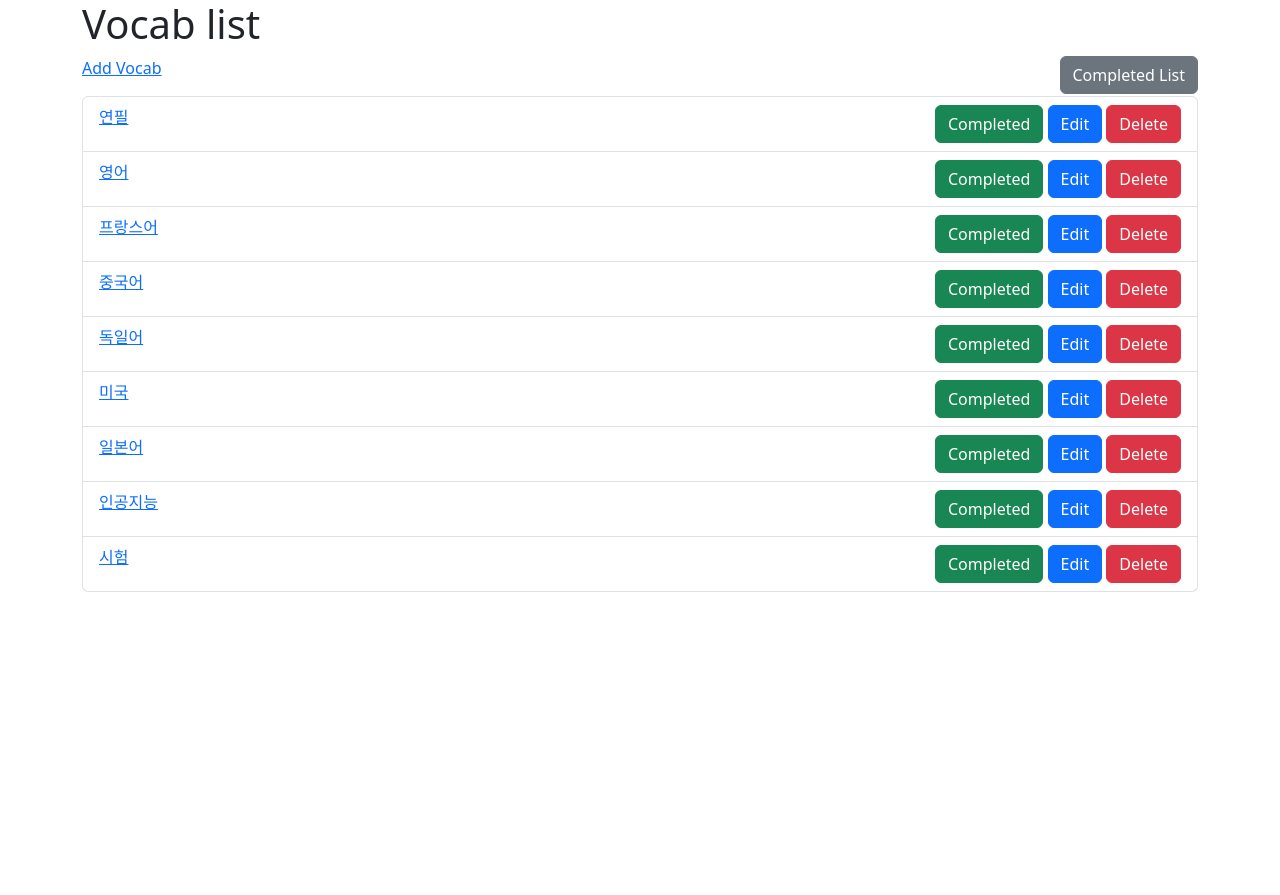
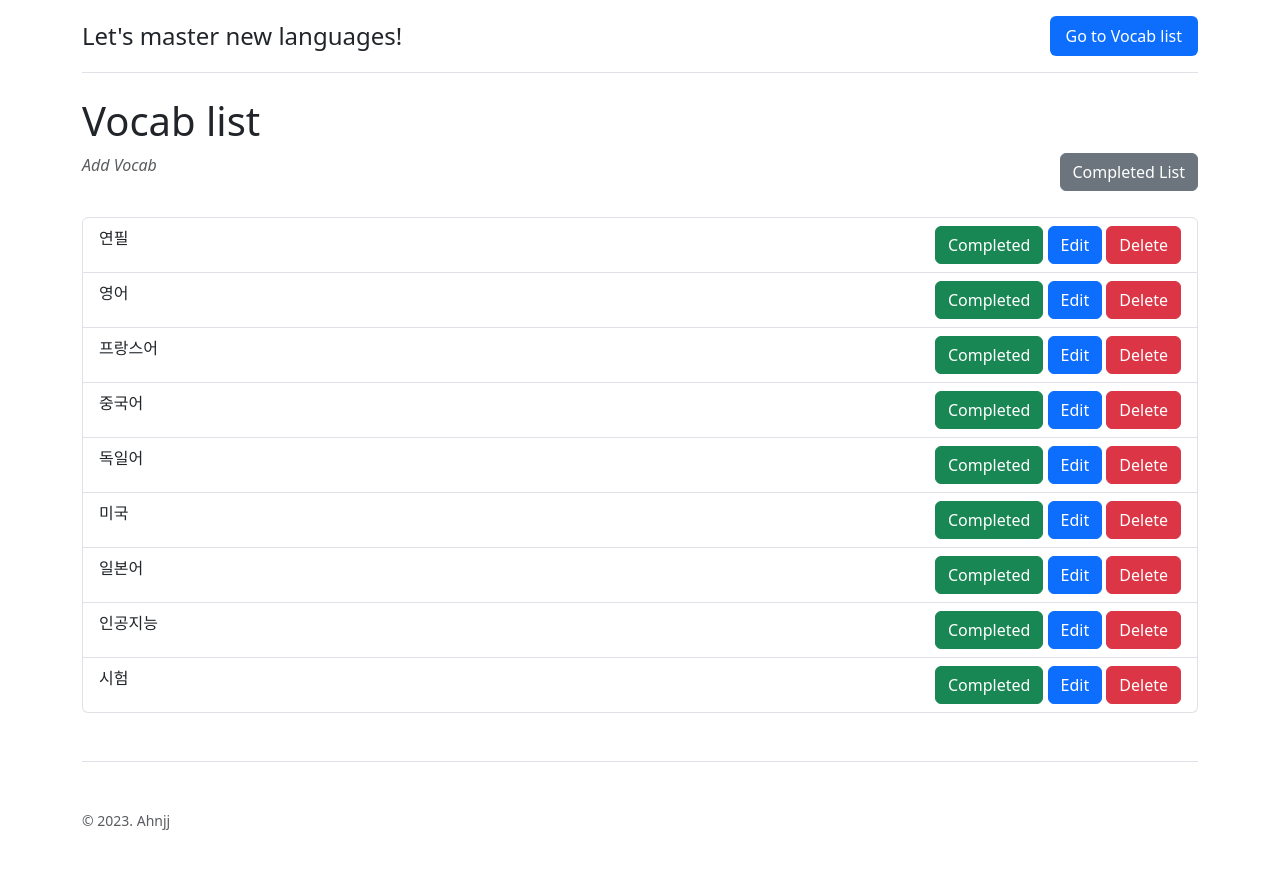
Before and after one commit to ahnjj/Language_master, a Django app: page /langapp/ in a window 1280 px wide. Before the commit the page ends 592 px from the top, so only its background shows below. Run offline with Django 4.2, Linux system fonts and the light colour scheme; data comes from the database, SQL or seed files in the repository; both versions use the stored data as it was after the commit; some libraries are stand-ins or nearby versions.

Commit message:
for install heroku:procfile,runtime,settings, AND design editted 0925

```diff
--- a/langapp/models.py
+++ b/langapp/models.py
@@ -21,7 +21,7 @@ class Vocab(models.Model):
 
 
     word_ko = models.CharField(max_length=100, verbose_name = "Meaning")  # 한국어 단어
-    word_fo = models.CharField(max_length=100, blank=True, verbose_name="Voacab")  # 외국어 단어(번역한것)
+    word_fo = models.CharField(max_length=100, blank=True, verbose_name="Vocab")  # 외국어 단어(번역한것)
     language = models.CharField(max_length=10, choices=Language.choices, default=Language.ENGLISH, verbose_name="Language")
     sentence = models.TextField(blank=True, verbose_name="Sentence") # 예문
     created = models.DateTimeField(auto_now_add=True)
--- /dev/null
+++ b/langapp/templates/langapp/base.html
@@ -0,0 +1,46 @@
+{# langapp/templates/langapp/base.html #}
+
+{% load django_bootstrap5 %}
+
+<!DOCTYPE html>
+<html lang="ko">
+<head>
+    <meta charset="UTF-8">
+    <meta name="viewport" content="width=device-width, initial-scale=1.0">
+    <title>Language Master</title>
+    {% bootstrap_css %}
+    {% bootstrap_javascript %}
+    {% block extra-css %}{% endblock %}
+</head>
+<body>
+    <div class="container">
+        <header class="d-flex flex-wrap justify-content-center py-3 mb-4 border-bottom">
+            <a href="{% url 'vocab_list' %}"
+                class="d-flex align-items-center mb-3 mb-md-0 me-md-auto text-dark text-decoration-none">
+               <span class="fs-4">Let's master new languages!</span>
+            </a>
+            <ul class="nav nav-pills">
+                <li class="nav-item">
+                    <a href="{% url 'vocab_list' %}" class="nav-link active">Go to Vocab list</a>
+                </li>
+            </ul>
+        </header>
+    </div>
+    <!-- 여기에 각 페이지가 들어간다. -->
+    <div class="container">
+        {% bootstrap_messages %}
+
+        {% block content %}{% endblock %}
+
+        <footer class="pt-4 my-md-5 pt-md-5 border-top">
+            <div class="row">
+                <div class="col-12 col-md">
+                    <small class="d-block mb-3 text-muted">&copy; 2023. Ahnjj</small>
+                </div>
+            </div>
+        </footer>
+
+        {% block script %}{% endblock %}
+    </div>
+</body>
+</html>
--- a/langapp/templates/langapp/vocab_list.html
+++ b/langapp/templates/langapp/vocab_list.html
@@ -1,4 +1,30 @@
-<!DOCTYPE html>
+{% extends "langapp/base.html" %}
+    {% block content %}
+    <h1>Vocab list</h1>
+    <p>
+        <a href="{% url 'vocab_post' %}" class ="text-muted text-decoration-none"><i class="bi bi-plus">Add Vocab</i></a>
+        <a href="{% url 'complete_list' %}" class="btn btn-secondary" style="float: right">Completed List</a>
+    </p>
+    <br>
+    <ul class="list-group">
+        {% for vocab in vocabs %}
+        <li class="list-group-item">
+            <a href="{% url 'vocab_detail' pk=vocab.pk %}" class="text-dark text-decoration-none" >{{ vocab.word_ko }} </a>
+            {% if vocab.important %}
+                <span class="badge text-bg-danger">!</span>
+            {% endif %}
+            <div style="float: right">
+                <a href="{% url 'completed' pk=vocab.pk %}" class="btn btn-success">Completed</a>
+                <a href="{% url 'vocab_edit' pk=vocab.pk %}" class="btn btn-primary">Edit</a>
+                <a href="{% url 'vocab_destroy' pk=vocab.pk %}" class="btn btn-danger">Delete</a>
+            </div>
+        </li>
+        {% endfor %}
+    </ul>
+    {% endblock %}
+
+
+<!-- <!DOCTYPE html>
 <html lang="en">
 <head>
     <meta charset="UTF-8">
@@ -31,4 +57,4 @@
     </ul>
 </div>
 </body>
-</html>
+</html> -->
--- a/langapp/urls.py
+++ b/langapp/urls.py
@@ -1,9 +1,12 @@
 from django.urls import path
 from . import views
+from django.views.generic import TemplateView
 
 urlpatterns = [
+    # path('', TemplateView.as_view(template_name="langapp/vocab_list.html"),name = 'vocab_list'), # 단어 전체목록
     path('', views.vocab_list, name = 'vocab_list'),  # 단어 전체 목록
     path('<int:pk>/', views.vocab_detail, name = 'vocab_detail'),  # 개별 단어 상세 조회
+    # path('post/', TemplateView.as_view(template_name="langapp/vocab_post.html")), # 단어 등록
     path('post/', views.vocab_post, name='vocab_post'),  # 단어 등록
     path('<int:pk>/edit/',views.vocab_edit, name = 'vocab_edit'),  # 수정
     path('complete/', views.complete_list, name='complete_list'),  # 완료 목록
--- /dev/null
+++ b/runtime.txt
@@ -0,0 +1,2 @@
+// runtime.txt, python -V
+python 3.11.5
```
Also changed, not shown: Langmaster/settings.py (+19 -2 lines), langapp/templates/langapp/complete_list.html (+12 -6 lines), langapp/templates/langapp/vocab_detail.html (+35 -5 lines), langapp/templates/langapp/vocab_post.html (+25 -2 lines), langapp/templates/langapp/vocab_test.html (added, +8 -0 lines), requirements.txt (+31 -26 lines), Test.py (added), db.sqlite3, langapp/migrations/0006_alter_vocab_word_fo.py (added), 2 other files.
